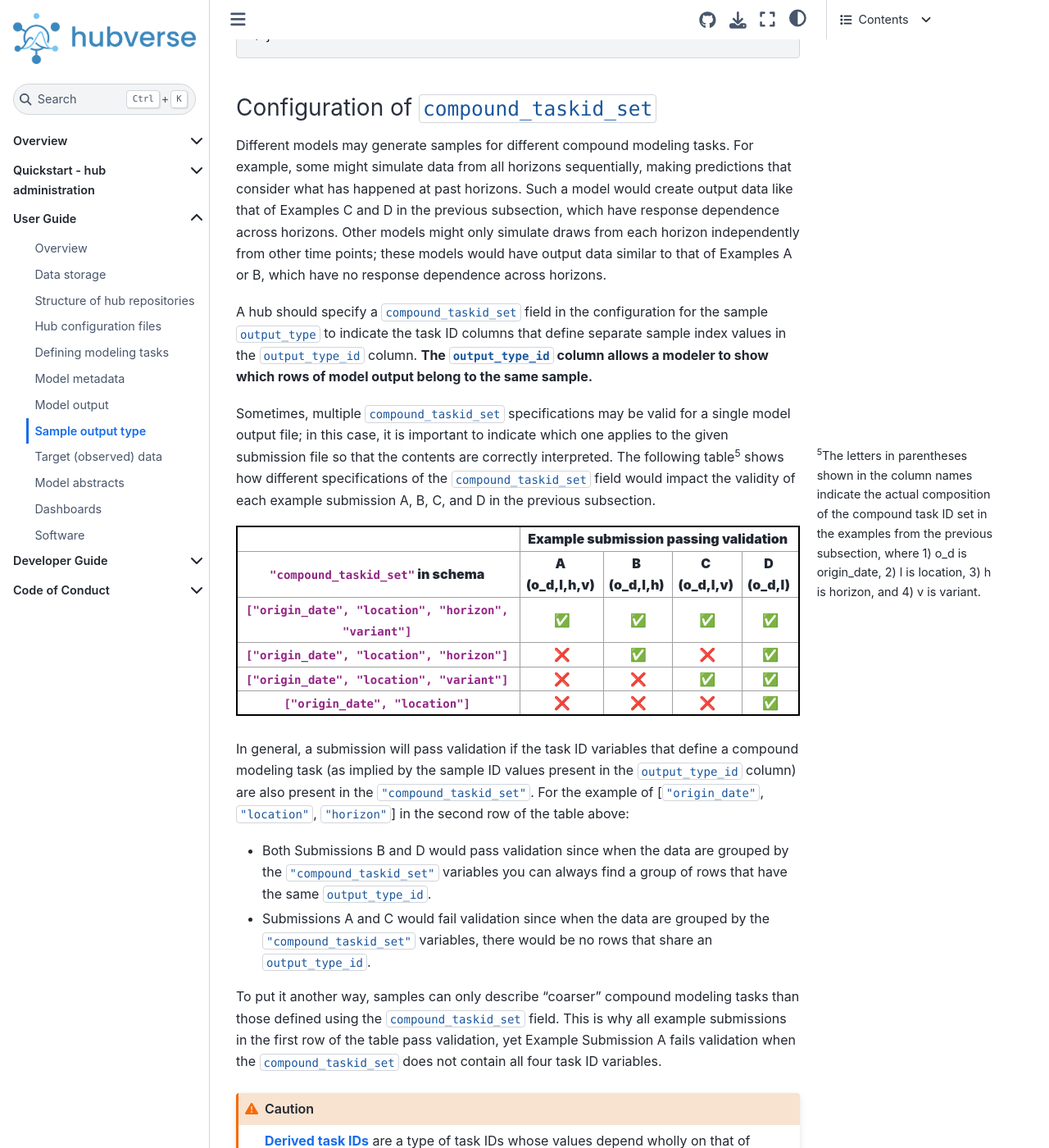
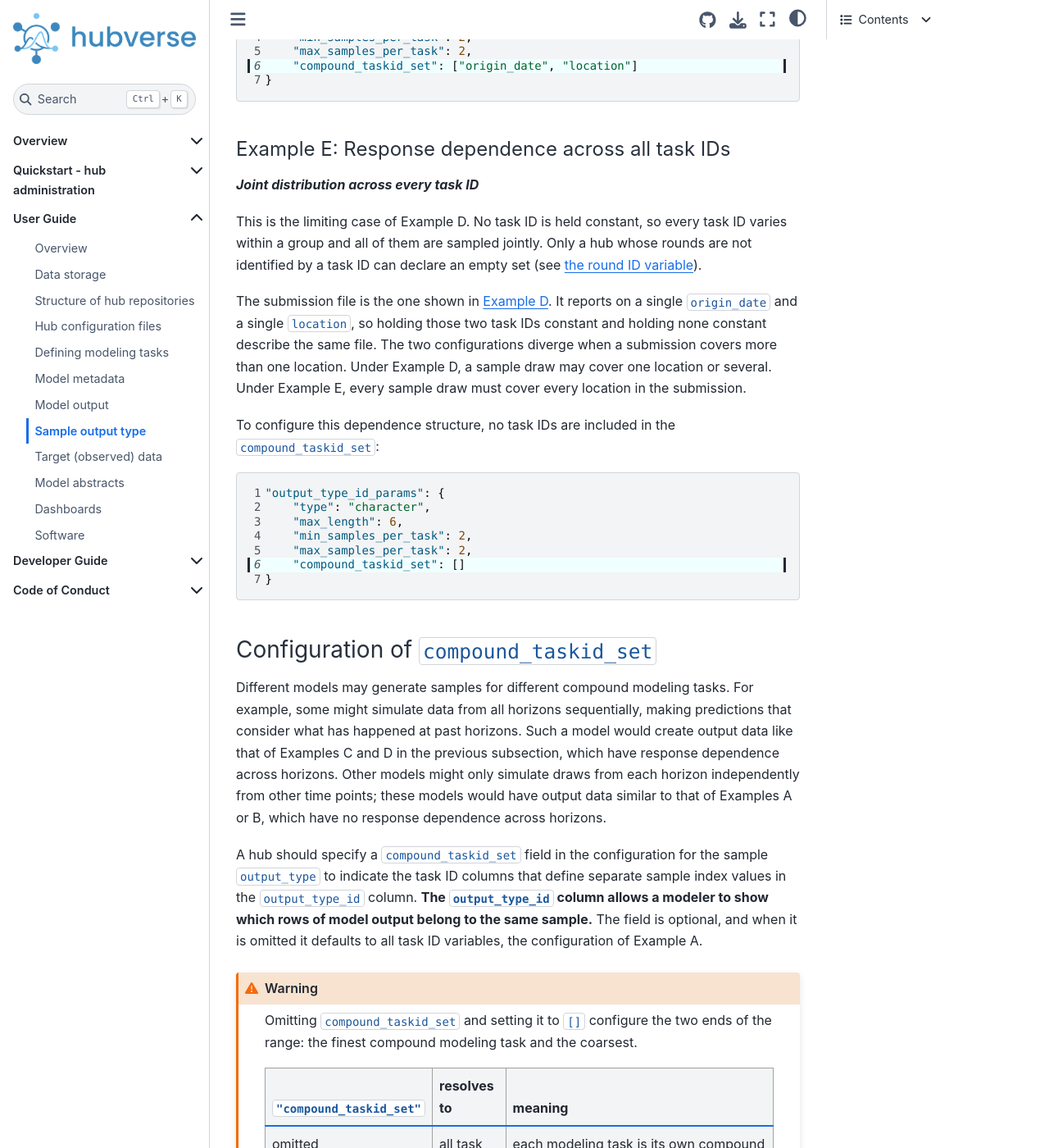
Before and after one commit to hubverse-org/hubDocs, a Sphinx documentation site: the page built from docs/source/user-guide/sample-output-type.md, in a window 1280 px wide and 1400 px high, scrolled down 13077 px. Shown: the whole window at 82% size. Built offline with Sphinx 7.4.7 and the Sphinx Book theme 1.1.4, drawn with Linux system fonts in a browser that asks for light colours; comment, search, counter and statistics services are not loaded; some of the changed text lies outside the part shown.

Commit message:
Document empty compound_taskid_set and the round ID requirement
Add Example E for an empty compound_taskid_set, contrast it with an
omitted field, and document that the round ID variable must be in the
set when round_id_from_variable is true.

Co-Authored-By: Claude Opus 5.5 <noreply@anthropic.com>

````diff
--- a/docs/source/user-guide/sample-output-type.md
+++ b/docs/source/user-guide/sample-output-type.md
@@ -94,7 +94,7 @@ Consider three common scenarios:
 
 In all cases, joint sampling introduces additional dimensions to the predictive distribution. Instead of a univariate distribution at each modeling task, we have a multivariate distribution spanning multiple modeling tasks. We refer to this as **response dependence** across the task IDs that vary within a group, because the predicted values (responses) for different modeling tasks are statistically dependent.
 
-Within a group of jointly sampled modeling tasks, some task ID values remain constant (defining which group we're in), while others vary (defining the multiple modeling tasks covered by the joint distribution). The `"compound_taskid_set"` specifies which task IDs remain constant within a group. Task IDs not in this set vary within the group and are sampled jointly, introducing response dependence across those task IDs. A **compound modeling task** is thus a group of related predictions defined by the compound task ID set. In other words, any variables not included in the "compound_taskid_set" are assumed to be part of a multivariate outcome.
+Within a group of jointly sampled modeling tasks, some task ID values remain constant (defining which group we're in), while others vary (defining the multiple modeling tasks covered by the joint distribution). The `"compound_taskid_set"` specifies which task IDs remain constant within a group. Task IDs not in this set vary within the group and are sampled jointly, introducing response dependence across those task IDs. A **compound modeling task** is thus a group of related predictions defined by the compound task ID set. In other words, any variables not included in the `"compound_taskid_set"` are assumed to be part of a multivariate outcome. At the limit, an empty compound task ID set (`[]`) holds no task ID constant, so every task ID varies within the group and all of them are sampled jointly.
 
 Consider the following model output[^4] submission file from a hub reporting on **variant** proportions observed in **Massachusetts** (`location`) on **2024-03-15** (`origin_date`) for **1 and 2 week predictions** (`horizon`). There are four variants (`AA`, `BB`, `CC`, and `DD`) represented over two horizons, with two sample predictions for each of the eight combinations; this results in a total of 16 rows of sample output type predictions.
 
@@ -263,6 +263,7 @@ To configure this dependence structure, `horizon` is excluded from the `compound
 }
 ```
 
+(sample-example-d)=
 #### Example D: Response dependence across horizons and variants
 ***Joint distribution across both horizons and variants***
 
@@ -307,11 +308,43 @@ To configure this dependence structure, both `horizon` and `variant` are exclude
 }
 ```
 
+#### Example E: Response dependence across all task IDs
+***Joint distribution across every task ID***
+
+This is the limiting case of Example D. No task ID is held constant, so every task ID varies within a group and all of them are sampled jointly. Only a hub whose rounds are not identified by a task ID can declare an empty set (see [the round ID variable](#compound-taskid-set-round-id)).
+
+The submission file is the one shown in [Example D](#sample-example-d). It reports on a single `origin_date` and a single `location`, so holding those two task IDs constant and holding none constant describe the same file. The two configurations diverge when a submission covers more than one location. Under Example D, a sample draw may cover one location or several. Under Example E, every sample draw must cover every location in the submission.
+
+To configure this dependence structure, no task IDs are included in the `compound_taskid_set`:
+
+```{code-block} json
+:lineno-start: 1
+:emphasize-lines: 6
+"output_type_id_params": {
+    "type": "character",
+    "max_length": 6,
+    "min_samples_per_task": 2,
+    "max_samples_per_task": 2,
+    "compound_taskid_set": []
+}
+```
+
 ### Configuration of `compound_taskid_set`
 
 Different models may generate samples for different compound modeling tasks. For example, some might simulate data from all horizons sequentially, making predictions that consider what has happened at past horizons. Such a model would create output data like that of Examples C and D in the previous subsection, which have response dependence across horizons. Other models might only simulate draws from each horizon independently from other time points; these models would have output data similar to that of Examples A or B, which have no response dependence across horizons.
 
-A hub should specify a `compound_taskid_set` field in the configuration for the sample `output_type` to indicate the task ID columns that define separate sample index values in the `output_type_id` column. **The `output_type_id` column allows a modeler to show which rows of model output belong to the same sample.**
+A hub should specify a `compound_taskid_set` field in the configuration for the sample `output_type` to indicate the task ID columns that define separate sample index values in the `output_type_id` column. **The `output_type_id` column allows a modeler to show which rows of model output belong to the same sample.** The field is optional, and when it is omitted it defaults to all task ID variables, the configuration of Example A.
+
+```{warning}
+Omitting `compound_taskid_set` and setting it to `[]` configure the two ends of the range: the finest compound modeling task and the coarsest.
+
+| `"compound_taskid_set"` | resolves to | meaning |
+|:--- |:--- |:--- |
+| omitted | all task IDs | each modeling task is its own compound modeling task (Example A); jointly sampled submissions also pass |
+| `[]` | no task IDs | every task ID is sampled jointly (Example E) |
+
+Setting the field to `[]` to express "this hub has no compound task IDs to declare" therefore configures the coarsest structure instead of the finest. In a hub whose rounds are not identified by a task ID, the configuration is valid, so the mistake is not caught when the config is validated. It surfaces later, when submissions that are not jointly sampled across every task ID are rejected for describing a finer compound modeling task than the hub accepts.
+```
 
 Sometimes, multiple `compound_taskid_set` specifications may be valid for a single model output file; in this case, it is important to indicate which one applies to the given submission file so that the contents are correctly interpreted. The following table[^5] shows how different specifications of the `compound_taskid_set` field would impact the validity of each example submission A, B, C, and D in the previous subsection.
 
@@ -359,6 +392,13 @@ https://www.w3.org/WAI/tutorials/tables/irregular/#table-with-two-tier-headers
     <td>❌</td>
     <td>✅</td>
   </tr>
+  <tr>
+    <th scope="row"><code>[]</code></th>
+    <td>❌</td>
+    <td>❌</td>
+    <td>❌</td>
+    <td>✅</td>
+  </tr>
 </table>
 
 [^5]: The letters in parentheses shown in the column names indicate the actual composition of the compound task ID set in the examples from the previous subsection, where 1) o_d is origin_date, 2) l is location, 3) h is horizon, and 4) v is variant.
@@ -379,6 +419,13 @@ These derived task IDs must be properly configured, or they can cause problems w
 For example, if `reference_date` and `horizon` are both part of the `compound_taskid_set`, then the derived task ID `target_end_date` should be part of the `compound_taskid_set`. However, if, say, `horizon` displays response dependence and is thus not part of the `compound_taskid_set`, then `target_end_date` should also be excluded from the `compound_taskid_set`.
 ```
 
+(compound-taskid-set-round-id)=
+#### The round ID variable
+
+When a round sets `round_id_from_variable` to `true`, every sample `compound_taskid_set` in that round must include the task ID named by `round_id` (see [`tasks.json` configuration](#tasks-metadata)). Each model output file covers a single round, so the round ID variable holds one value throughout the file. A sample therefore cannot be joint across it. In Examples A to D, `origin_date` would serve as the round ID variable, which is why every set includes it. An empty set is only valid when `round_id_from_variable` is `false`.
+
+From hubAdmin 1.11.0, `validate_config()` reports an error for a set that leaves out the round ID variable, including an empty set. Omitting `compound_taskid_set` remains valid. Validating submissions against an empty set requires hubValidations 3.0.0 or later.
+
 ### Number of samples vs. `output_type_id`
 
 The total number of samples per individual modeling task in the above examples can always be determined by the number of times that each unique combination of task ID variables (i.e., each individual modeling task) appears in the submission. For Submissions A, B, C, and D above, even though the number of unique values of `output_type_id` changes, all examples have two samples per individual modeling task since each task ID set appears exactly twice in the provided data (i.e., a unique combination of "origin_date", "location", "horizon", "variant").
````
